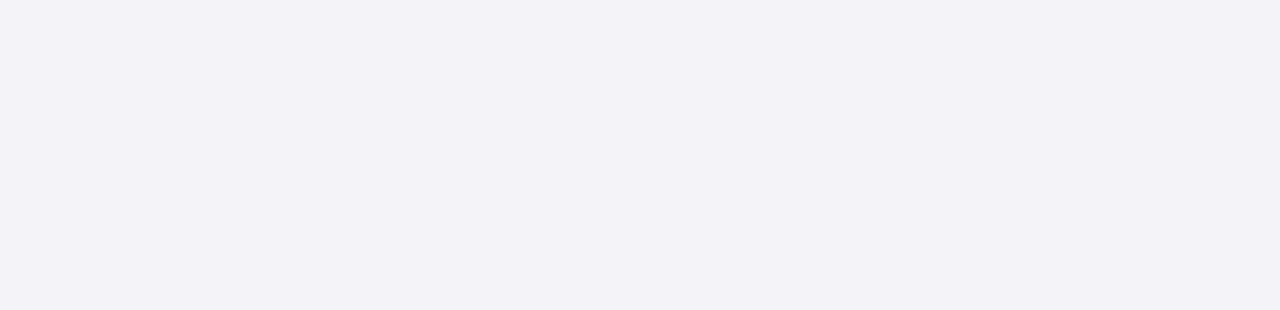
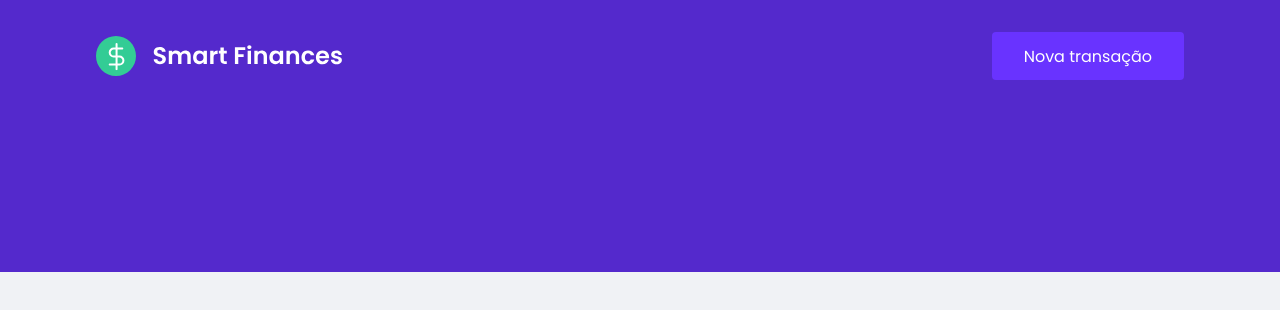
Before and after one commit to jonathanpauluze/smart-finances, a React (Create React App) app: page / in a window 1280 px wide. Shown: the top 310 px of the page. Built offline with nearby package versions, Linux system fonts and the light colour scheme.

Commit message:
feat: create Header component

```diff
--- a/src/App.tsx
+++ b/src/App.tsx
@@ -1,10 +1,12 @@
+import { Header } from './components/Header';
 import { GlobalStyle } from './styles/global';
 
 export function App() {
   return (
-    <div className="App">
+    <>
+      <Header />
       <GlobalStyle />
-    </div>
+    </>
   );
 }
 
--- /dev/null
+++ b/src/components/Header/index.tsx
@@ -0,0 +1,17 @@
+import { HeaderContainer, HeaderContent } from './styles';
+
+import logo from '../../assets/logo.svg';
+
+export function Header() {
+  return (
+    <HeaderContainer>
+      <HeaderContent>
+        <img src={logo} alt="Smart Finances" />
+
+        <button type="button">
+          Nova transação
+        </button>
+      </HeaderContent>
+    </HeaderContainer>
+  );
+}
--- /dev/null
+++ b/src/components/Header/styles.ts
@@ -0,0 +1,29 @@
+import styled from 'styled-components';
+
+export const HeaderContainer = styled.header`
+  background-color: var(--blue);
+`;
+
+export const HeaderContent = styled.div`
+  display: flex;
+  justify-content: space-between;
+  align-items: center;
+  max-width: 1120px;
+  margin: 0 auto;
+  padding: 2rem 1rem 12rem;
+
+  button {
+    height: 3rem;
+    padding: 0 2rem;
+    border: 0;
+    border-radius: 0.25rem;
+    font-size: 1rem;
+    color: #FFF;
+    background-color: var(--blue-light);
+    transition: filter .2s;
+
+    &:hover {
+      filter: brightness(0.9);
+    }
+  }
+`;
```
